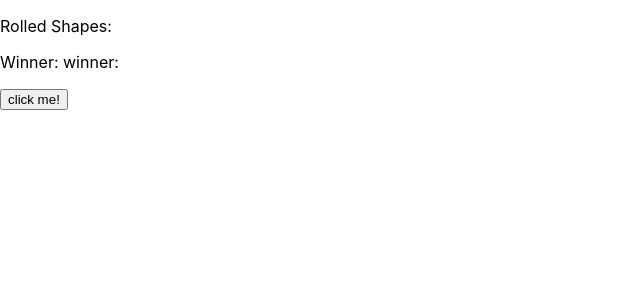
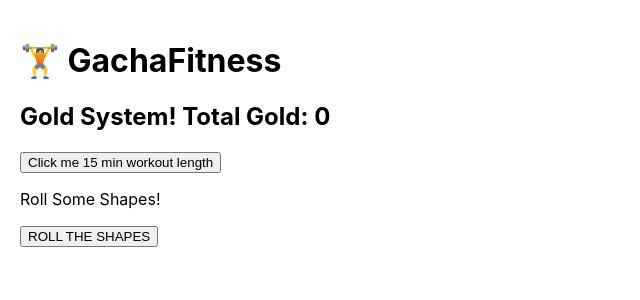
Before and after one commit to richj04/workout-timer, a React (Create React App) app: page / in a window 1280 px wide. Shown: the top 300 px of the page, without its empty margins (0-640 px from the left). Built offline with nearby package versions, Linux system fonts and the light colour scheme.

Commit message:
added base gacha mechanic

```diff
--- a/src/App.js
+++ b/src/App.js
@@ -1,50 +1,81 @@
 import { useState } from 'react';
 
 function App() {
-  const shapes = ["circle", "square", "triangle", "hexagon", "star"];
-  const [RolledShapes, SetRolledShapes] = useState("");
-  const [Winner,SetWinner] = useState("winner: ");
+  // ========== STATE (DATA) ==========
+  const [GoldTotal, SetGoldTotal] = useState(0);
+  let goldMultiplier = 1;
+  const shapes = ["circle", "triangle", "square", "pentagon", "star"];
+  const [RolledShapes, SetRolledShapes] = useState("Roll Some Shapes!");
+  const BasicLootboxPrice = 100;
+  const AdvancedLootboxPrice = 1000;
 
-  function rollandcount(){
-    //creates array of random shapes
-    const randomShapes = [];
+
+  // ========== FUNCTIONS (ACTIONS) ==========
+  //calculates workoutlength and converts to gold
+  function workoutToGold(workoutLength){
+    const randomMultiplier = Math.random() * (1.3 - .7) + .7;
+    const gold = Math.round(2 * Math.pow(workoutLength, randomMultiplier) * randomMultiplier * goldMultiplier * 2);
+
+    SetGoldTotal(GoldTotal + gold);
+  }
+
+  //Rolls 5 shapes based on a luck modifier
+  function rollShapes(luck){
+
+    const newShapes = [];
+    //This algorithm sets up the random chances
     for (let i = 0; i < 5; i++){
-      const randomShape = shapes[Math.floor(Math.random()*shapes.length)];
-      randomShapes.push(randomShape);
+      const shapeChance = {
+        circle: 25,
+        triangle: 25,
+        square: 25,
+        pentagon: 15,
+        star: 10
+      };
+
+      if (i != 0){
+        let previousShape = newShapes[i-1];
+        shapeChance[previousShape] *= luck;
+      }
+
+      const shapeRange = {};
+      let Total = 0;
+      for (let shape in shapeChance){
+        Total += shapeChance[shape]
+        shapeRange[shape] = Total;
+      }
+
+      //This will now choose the shape based on the random range
+      const randomInt = Math.floor(Math.random() * Total);
+      for (let shape in shapeRange){
+        if(shapeRange[shape] >= randomInt){
+          newShapes.push(shape);
+          break
+        }
+      }
+
     }
-    SetRolledShapes(randomShapes);
+    SetRolledShapes(newShapes);
+  }
 
-    //counting maximum
-    const counter = {};
-    for(const shape of randomShapes){
-      if(shape in counter){
-        counter[shape] ++;
-      }else{
-        counter[shape] = 1;
-      }
-    }
 
-    //llooping throuhg counter
-    let currentMax = 0;
-    let maxShape = "";
-    for(const shape in counter){
-      if(counter[shape] > currentMax){
-        currentMax = counter[shape];
-        maxShape = shape;
-      }
-    }
-    SetWinner(maxShape);
-  }
-  return(
-    <div>
-      <p>Rolled Shapes: {RolledShapes}</p>
-      <p>Winner: {Winner}</p>
-      <button onClick={rollandcount}>
-        click me!
+  // ========== DISPLAY (JSX) ==========
+  return (
+    <div style={{ padding: '20px' }}>
+      <h1>🏋️ GachaFitness</h1>
+
+      <h2>Gold System! Total Gold: {GoldTotal}</h2>
+      <button onClick = {() => workoutToGold(15)}>
+        Click me 15 min workout length
       </button>
+      <p>{RolledShapes}</p>
+      <button onClick = {() => rollShapes(10)}>
+        ROLL THE SHAPES
+      </button>
+
+
     </div>
-  )
+  );
 }
 
-
 export default App;
```
